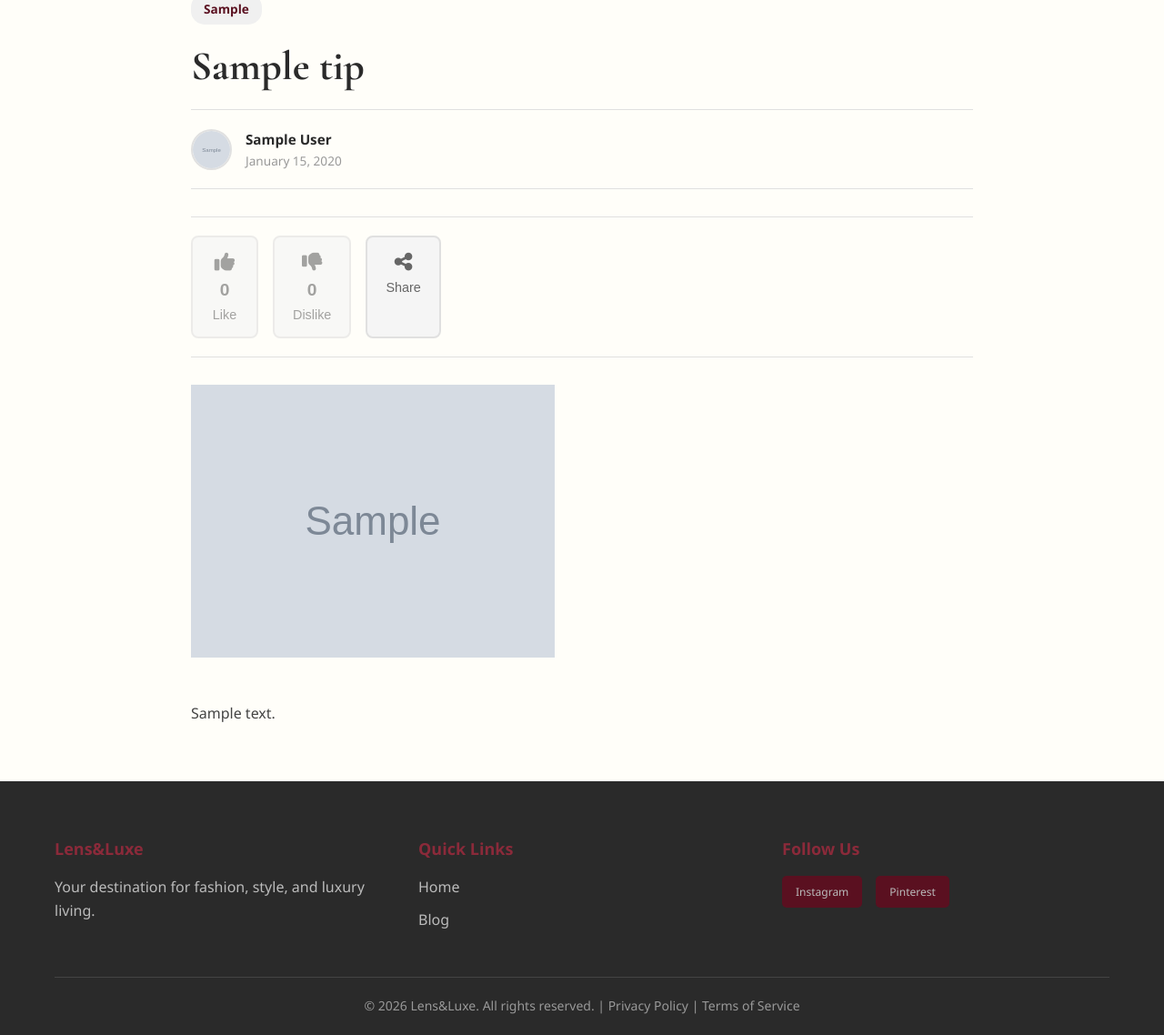
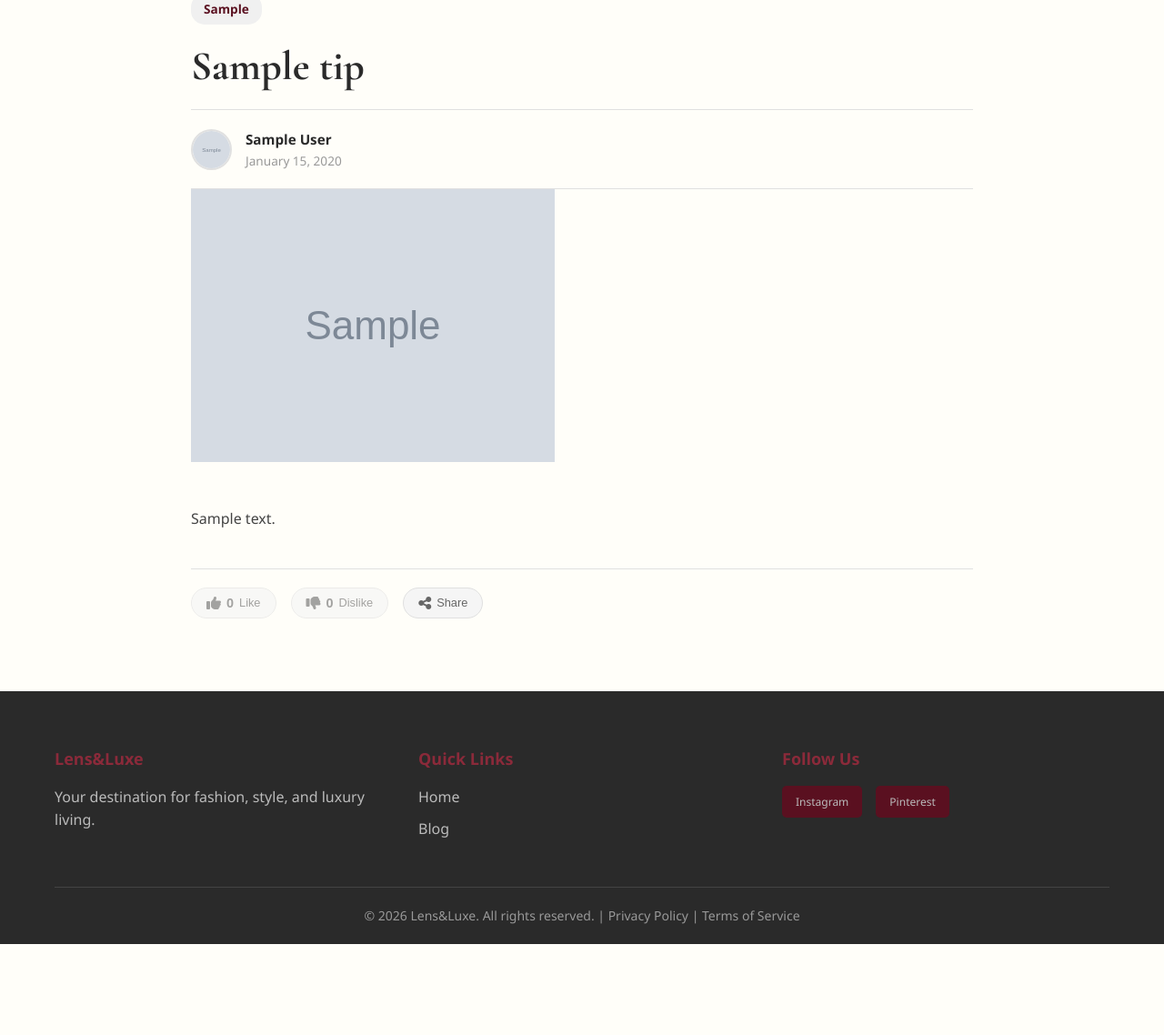
Before and after one commit to xxArcandisxx/Lens-Luxe, a Flask app: page /tips/1 in a window 1280 px wide. Shown: the part 214-1352 px from the top of the page at 91% size. After the commit the page ends 1252 px from the top, so only its background shows below. Run offline with Flask 3, Linux system fonts and the light colour scheme; tables that the repository leaves empty hold one stand-in row (values such as "Sample post"); grey boxes marked "Sample" are stand-in pictures.

Commit message:
Moved like dislike stuff down the tips page and made it smaller

```diff
--- a/static/styles.css
+++ b/static/styles.css
@@ -1456,6 +1456,38 @@ body {
     color: var(--primary);
 }
 
+/* Smaller vote buttons for tip view page */
+.tip-view-vote-sm {
+    margin-top: 30px;
+    padding-top: 20px;
+    border-top: 1px solid var(--border);
+    border-bottom: none;
+}
+
+.tip-view-vote-sm .vote-button-lg,
+.tip-view-vote-sm .share-button-lg {
+    flex-direction: row;
+    padding: 8px 16px;
+    gap: 6px;
+    font-size: 0.85rem;
+    border-width: 1px;
+    border-radius: 20px;
+}
+
+.tip-view-vote-sm .vote-icon,
+.tip-view-vote-sm .share-icon {
+    font-size: 1rem;
+}
+
+.tip-view-vote-sm .vote-count-lg {
+    font-size: 0.9rem;
+    min-width: auto;
+}
+
+.tip-view-vote-sm .vote-label {
+    font-size: 0.8rem;
+}
+
 /* Helper Classes */
 .author-avatar-fallback {
     background: var(--primary);
--- a/templates/tips_view.html
+++ b/templates/tips_view.html
@@ -33,9 +33,26 @@
                 </div>
             </div>
         </div>
+    </div>
 
-        <!-- Vote Section -->
-        <div class="tip-view-vote-section">
+    {% if tip.image %}
+        <img src="{{ tip.image if tip.image.startswith('http') else url_for('static', filename='uploads/posts/' + tip.image) }}"
+             alt="{{ tip.title }}" class="tip-image">
+    {% endif %}
+
+    <div class="tip-body">
+        {{ tip.content | safe }}
+    </div>
+
+    {% if user and user.id == tip.user_id %}
+        <div class="tip-actions">
+            <a href="{{ url_for('tips_edit', tip_id=tip.id) }}" class="action-btn btn-edit">Edit</a>
+            <button class="action-btn btn-delete" onclick="deleteTip({{ tip.id }})">Delete</button>
+        </div>
+    {% endif %}
+
+    <!-- Vote Section (bottom) -->
+    <div class="tip-view-vote-section tip-view-vote-sm">
         {% set like_count = tip.votes | selectattr('vote_type', 'equalto', 'like') | list | length %}
         {% set dislike_count = tip.votes | selectattr('vote_type', 'equalto', 'dislike') | list | length %}
         {% set user_vote = None %}
@@ -66,23 +83,6 @@
             <span class="vote-label">Share</span>
         </button>
     </div>
-    </div>
-
-    {% if tip.image %}
-        <img src="{{ tip.image if tip.image.startswith('http') else url_for('static', filename='uploads/posts/' + tip.image) }}"
-             alt="{{ tip.title }}" class="tip-image">
-    {% endif %}
-
-    <div class="tip-body">
-        {{ tip.content | safe }}
-    </div>
-
-    {% if user and user.id == tip.user_id %}
-        <div class="tip-actions">
-            <a href="{{ url_for('tips_edit', tip_id=tip.id) }}" class="action-btn btn-edit">Edit</a>
-            <button class="action-btn btn-delete" onclick="deleteTip({{ tip.id }})">Delete</button>
-        </div>
-    {% endif %}
 </div>
 
 <script>
```
Lines whose indentation alone changed are shown as unchanged.
